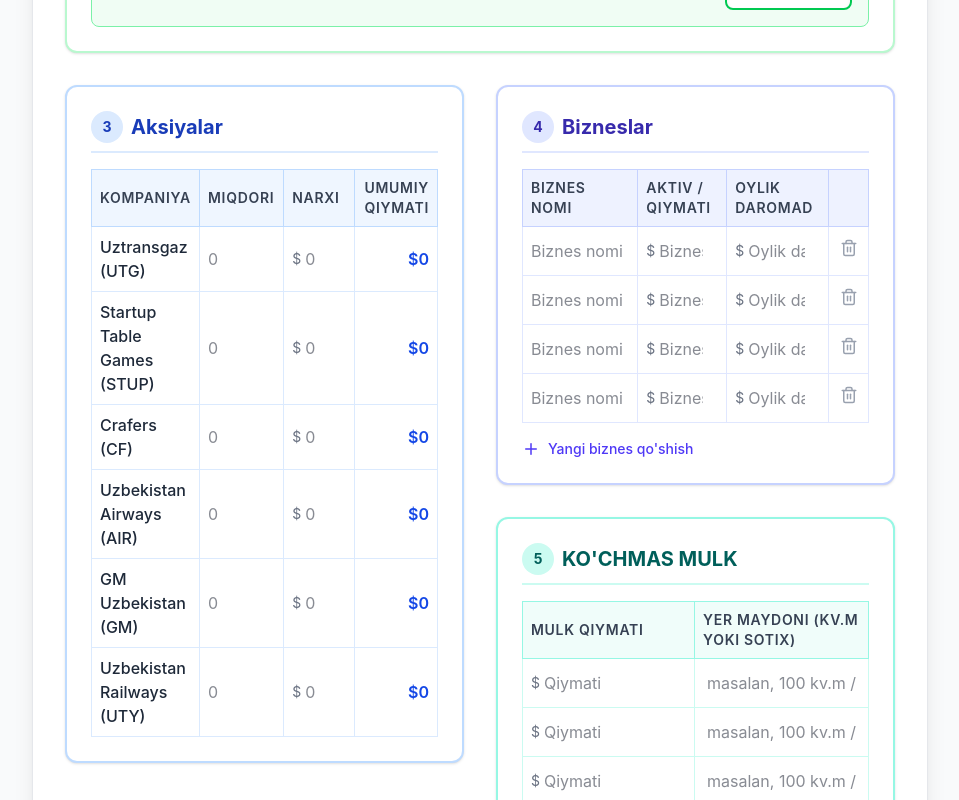
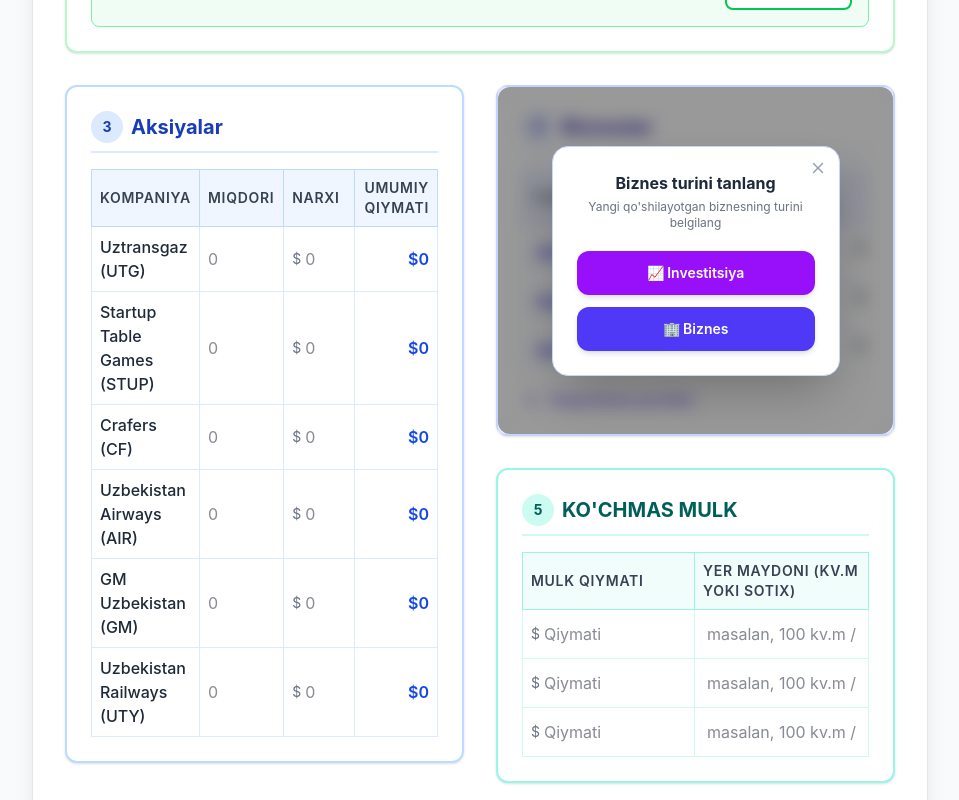
Before and after one commit to FarruxUralov/financial-worksheet, a React (Vite) app: page / in a window 1280 px wide. Both pictures are taken after a click on the button "Yangi biznes qo'shish". Shown: the part 594-1394 px from the top of the page, without its empty margins (160-1119 px from the left). Built offline with nearby package versions, Linux system fonts and the light colour scheme.

Commit message:
feat: add business type selection (Investitsiya / Biznes) when adding new business

```diff
--- a/src/App.jsx
+++ b/src/App.jsx
@@ -31,9 +31,9 @@
     UTY: { quantity: '', price: '' },
   },
   investments: [
-    { id: 1, name: '', value: '', income: '' },
-    { id: 2, name: '', value: '', income: '' },
-    { id: 3, name: '', value: '', income: '' },
+    { id: 1, name: '', value: '', income: '', type: 'Biznes' },
+    { id: 2, name: '', value: '', income: '', type: 'Biznes' },
+    { id: 3, name: '', value: '', income: '', type: 'Biznes' },
   ],
   realEstate: [
     { id: 1, value: '', size: '' },
--- a/src/components/Investments.jsx
+++ b/src/components/Investments.jsx
@@ -1,6 +1,9 @@
-import { Plus, Trash2 } from 'lucide-react';
+import { useState } from 'react';
+import { Plus, Trash2, X } from 'lucide-react';
 
 export default function Investments({ data, setData }) {
+  const [showTypeModal, setShowTypeModal] = useState(false);
+
   const handleInvestmentChange = (index, field, value) => {
     setData((prev) => {
       const newInvestments = [...prev.investments];
@@ -9,14 +12,15 @@
     });
   };
 
-  const addBusiness = () => {
+  const addBusiness = (type) => {
     setData((prev) => ({
       ...prev,
       investments: [
         ...prev.investments,
-        { id: Date.now(), name: '', value: '', income: '' }
+        { id: Date.now(), name: '', value: '', income: '', type }
       ]
     }));
+    setShowTypeModal(false);
   };
 
   const removeBusiness = (id) => {
@@ -27,7 +31,7 @@
   };
 
   return (
-    <div className="bg-white dark:bg-slate-800 border-2 border-indigo-200 dark:border-indigo-900/50 rounded-xl p-6 shadow-sm transition-colors duration-200">
+    <div className="bg-white dark:bg-slate-800 border-2 border-indigo-200 dark:border-indigo-900/50 rounded-xl p-6 shadow-sm transition-colors duration-200 relative">
       <h2 className="text-xl font-bold text-indigo-800 dark:text-indigo-400 mb-4 border-b-2 border-indigo-100 dark:border-indigo-900/50 pb-2 flex items-center gap-2 transition-colors duration-200">
         <span className="bg-indigo-100 dark:bg-indigo-900/50 text-indigo-800 dark:text-indigo-400 w-8 h-8 rounded-full flex items-center justify-center text-sm transition-colors duration-200">4</span>
         Bizneslar
@@ -36,6 +40,7 @@
         <table className="w-full text-left border-collapse">
           <thead>
             <tr className="bg-indigo-50 dark:bg-slate-700/50 transition-colors duration-200">
+              <th className="p-2 border border-indigo-200 dark:border-slate-600 text-sm font-semibold text-gray-700 dark:text-gray-300 uppercase tracking-wider">Turi</th>
               <th className="p-2 border border-indigo-200 dark:border-slate-600 text-sm font-semibold text-gray-700 dark:text-gray-300 uppercase tracking-wider">Biznes nomi</th>
               <th className="p-2 border border-indigo-200 dark:border-slate-600 text-sm font-semibold text-gray-700 dark:text-gray-300 uppercase tracking-wider">Aktiv / Qiymati</th>
               <th className="p-2 border border-indigo-200 dark:border-slate-600 text-sm font-semibold text-gray-700 dark:text-gray-300 uppercase tracking-wider">Oylik daromad</th>
@@ -45,7 +50,16 @@
           <tbody>
             {data.investments.map((inv, index) => (
               <tr key={inv.id} className="hover:bg-gray-50 dark:hover:bg-slate-700/30 transition-colors duration-200">
-                <td className="p-2 border border-indigo-100 dark:border-slate-700 w-1/3">
+                <td className="p-2 border border-indigo-100 dark:border-slate-700">
+                  <span className={`inline-block px-2 py-0.5 rounded-full text-xs font-semibold whitespace-nowrap ${
+                    inv.type === 'Investitsiya'
+                      ? 'bg-purple-100 text-purple-700 dark:bg-purple-900/40 dark:text-purple-300'
+                      : 'bg-indigo-100 text-indigo-700 dark:bg-indigo-900/40 dark:text-indigo-300'
+                  }`}>
+                    {inv.type || 'Biznes'}
+                  </span>
+                </td>
+                <td className="p-2 border border-indigo-100 dark:border-slate-700 w-1/4">
                   <div className="flex items-center">
                     <input
                       type="text"
@@ -96,12 +110,48 @@
       </div>
       <div className="mt-4">
         <button
-          onClick={addBusiness}
+          onClick={() => setShowTypeModal(true)}
           className="flex items-center gap-2 text-indigo-600 dark:text-indigo-400 hover:text-indigo-800 dark:hover:text-indigo-300 font-medium transition-colors text-sm"
         >
           <Plus size={18} /> Yangi biznes qo'shish
         </button>
       </div>
+
+      {/* Type Selection Modal */}
+      {showTypeModal && (
+        <div className="absolute inset-0 z-10 flex items-center justify-center rounded-xl overflow-hidden">
+          {/* Backdrop */}
+          <div
+            className="absolute inset-0 bg-black/40 backdrop-blur-sm"
+            onClick={() => setShowTypeModal(false)}
+          />
+          {/* Modal */}
+          <div className="relative bg-white dark:bg-slate-800 rounded-2xl shadow-2xl p-6 w-72 border border-indigo-200 dark:border-indigo-700 animate-fade-in">
+            <button
+              onClick={() => setShowTypeModal(false)}
+              className="absolute top-3 right-3 text-gray-400 hover:text-gray-600 dark:hover:text-gray-200 transition-colors"
+            >
+              <X size={18} />
+            </button>
+            <h3 className="text-base font-bold text-gray-800 dark:text-gray-100 mb-1 text-center">Biznes turini tanlang</h3>
+            <p className="text-xs text-gray-500 dark:text-gray-400 text-center mb-5">Yangi qo'shilayotgan biznesning turini belgilang</p>
+            <div className="flex flex-col gap-3">
+              <button
+                onClick={() => addBusiness('Investitsiya')}
+                className="w-full py-3 px-4 rounded-xl bg-purple-600 hover:bg-purple-700 text-white font-semibold transition-all shadow-md hover:shadow-purple-300 dark:hover:shadow-purple-900 text-sm"
+              >
+                📈 Investitsiya
+              </button>
+              <button
+                onClick={() => addBusiness('Biznes')}
+                className="w-full py-3 px-4 rounded-xl bg-indigo-600 hover:bg-indigo-700 text-white font-semibold transition-all shadow-md hover:shadow-indigo-300 dark:hover:shadow-indigo-900 text-sm"
+              >
+                🏢 Biznes
+              </button>
+            </div>
+          </div>
+        </div>
+      )}
     </div>
   );
 }
```
